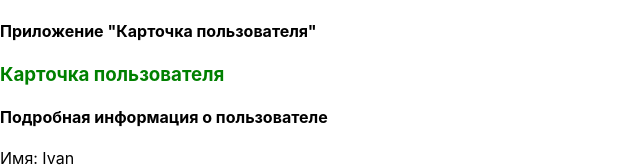
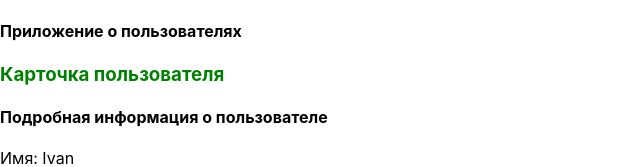
Before and after one commit to tvivlad/react_workflows, a React (Create React App) app: page / in a window 1280 px wide. Shown: the top 167 px of the page, without its empty margins (0-640 px from the left). Built offline with nearby package versions, Linux system fonts and the light colour scheme.

Commit message:
test error fixed

```diff
--- a/src/App.js
+++ b/src/App.js
@@ -17,7 +17,7 @@ function App() {
   }, [])
   return (
     <div>
-      <h4>Приложение "Карточка пользователя"</h4>
+      <h4>Приложение о пользователях</h4>
       <h3 style={{ color: 'green' }}>Карточка пользователя</h3>
       {showSubTitle && (
         <h4 data-testid='h4-id'>Подробная информация о пользователе</h4>
```
